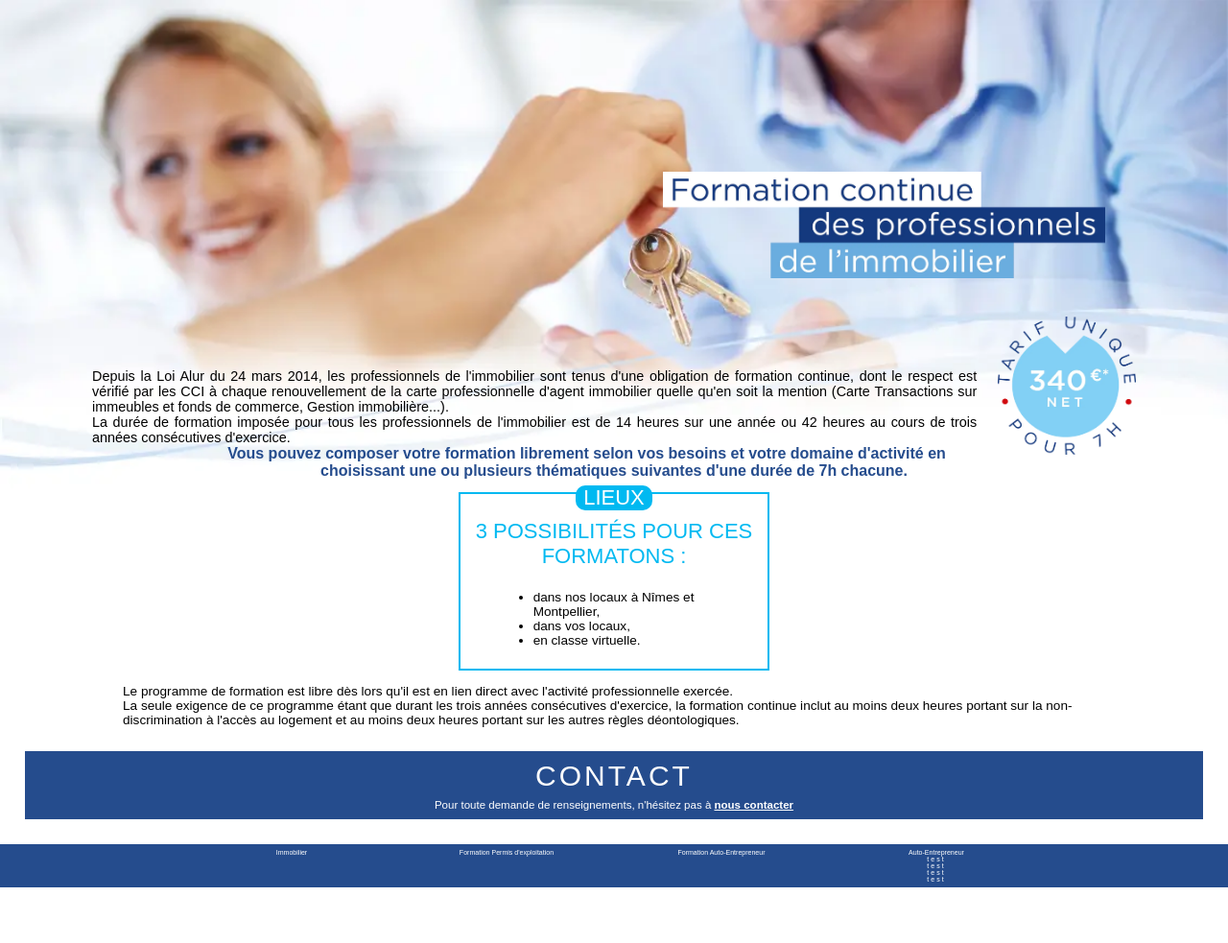
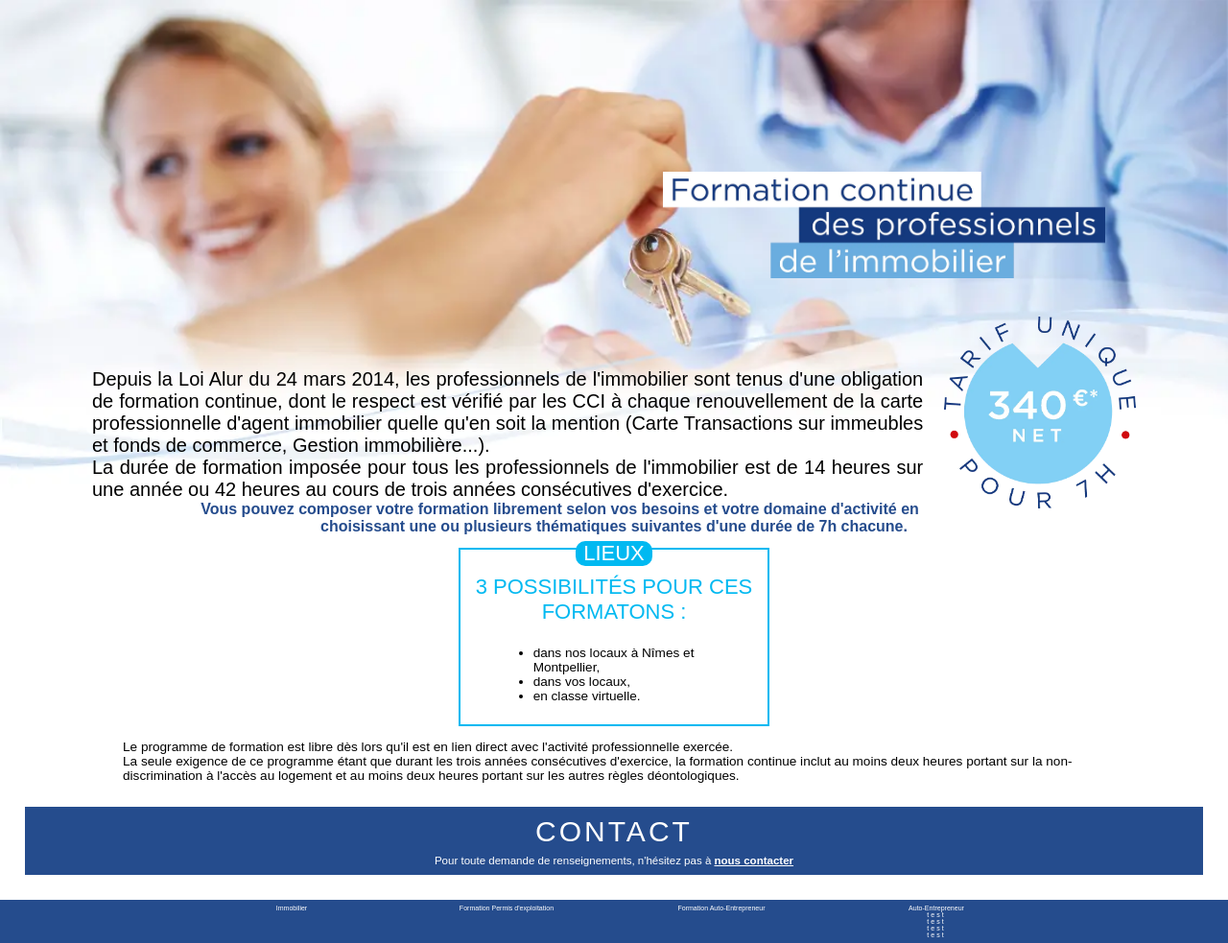
Before and after one commit to Yazrodeuh/Site-ProPerform-Symfony, a Symfony app: template templates/formation/immobilier.html.twig in a window 1280 px wide. Shown: the part 124-1107 px from the top of the page at 96% size. Before the commit the page ends 1049 px from the top, so only its background shows below. Run offline with Twig, Linux system fonts and the light colour scheme; the template is opened without the code that fills it, so the values that code supplies are empty; some libraries are stand-ins or nearby versions.

Commit message:
formations

```diff
--- a/public/css/formation/entreprise.css
+++ b/public/css/formation/entreprise.css
@@ -21,7 +21,7 @@ main{
     text-align: justify;
     margin: 7%  auto 0 auto;
     width: 85%;
-    font-size: 1.8vh;
+    font-size: 20px;
 }
 
 .image_top_texte_picto{
--- a/public/css/formation/immobilier.css
+++ b/public/css/formation/immobilier.css
@@ -21,7 +21,7 @@ main{
     text-align: justify;
     margin: 7%  auto 0 auto;
     width: 85%;
-    font-size: 1.8vh;
+    font-size: 20px;
 }
 
 .image_top_texte_picto{
--- a/public/css/formation/permisDexploitation.css
+++ b/public/css/formation/permisDexploitation.css
@@ -22,7 +22,6 @@ main{
     width: 80%;
     margin: auto;
     padding-top: 7.5%;
-    font-size: 0.95vw;
 }
 
 .stages{
--- a/templates/formation/immobilier.html.twig
+++ b/templates/formation/immobilier.html.twig
@@ -13,8 +13,10 @@
         </div>
         <div class="image_top_texte js-scroll fade-in-bottom">
             <div class="image_top_texte_picto"></div>
-            Depuis la Loi Alur du 24 mars 2014, les professionnels de l'immobilier sont tenus d'une obligation de formation continue, dont le respect est vérifié par les CCI à chaque renouvellement de la carte professionnelle d'agent immobilier quelle qu'en soit la mention (Carte Transactions sur immeubles et fonds de commerce, Gestion immobilière...). <br>
-            La durée de formation imposée pour tous les professionnels de l'immobilier est de 14 heures sur une année ou 42 heures au cours de trois années consécutives d'exercice.
+            <div>
+                Depuis la Loi Alur du 24 mars 2014, les professionnels de l'immobilier sont tenus d'une obligation de formation continue, dont le respect est vérifié par les CCI à chaque renouvellement de la carte professionnelle d'agent immobilier quelle qu'en soit la mention (Carte Transactions sur immeubles et fonds de commerce, Gestion immobilière...). <br>
+                La durée de formation imposée pour tous les professionnels de l'immobilier est de 14 heures sur une année ou 42 heures au cours de trois années consécutives d'exercice.
+            </div>
         </div>
     </div>
     <div class="stages">
```
Also changed, not shown: public/img/png/facebook.png (deleted).
